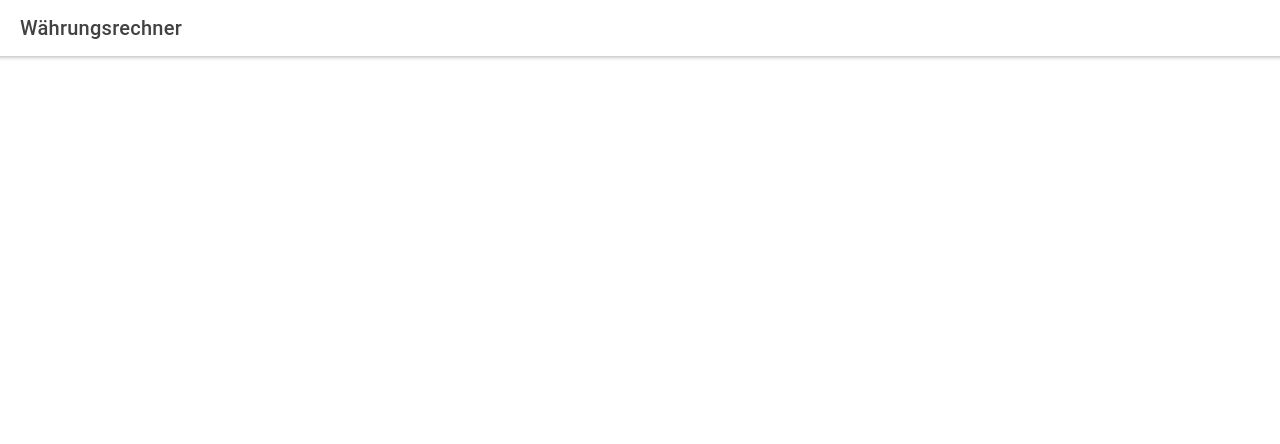
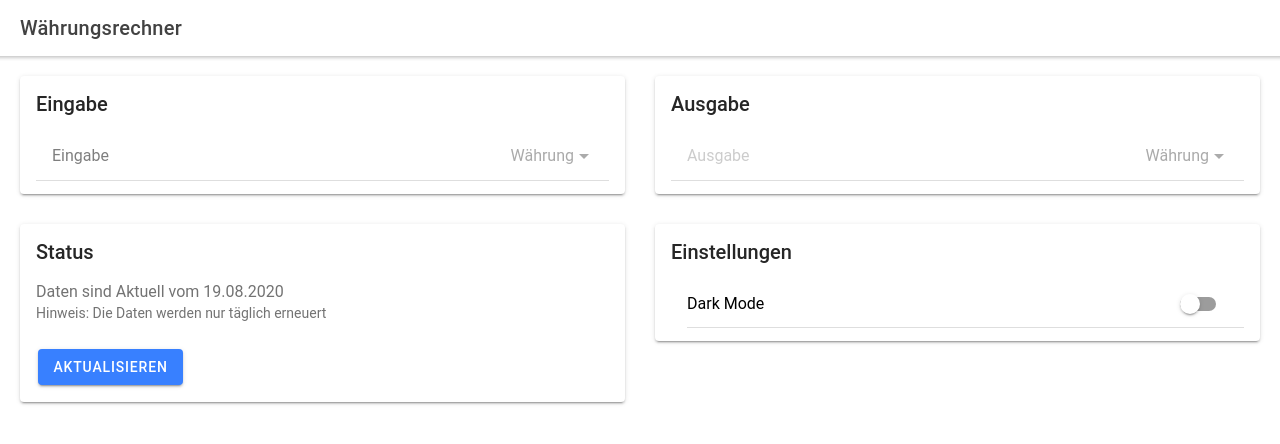
Before and after one commit to markxoe/Waehrungsrechner, a React (Create React App) app: page /home in a window 1280 px wide. Shown: the top 444 px of the page. Built offline with nearby package versions, Linux system fonts and the light colour scheme.

Commit message:
+ Layout

```diff
--- a/src/pages/Home.tsx
+++ b/src/pages/Home.tsx
@@ -4,15 +4,48 @@ import {
   IonPage,
   IonTitle,
   IonToolbar,
+  IonItem,
+  IonGrid,
+  IonRow,
+  IonCard,
+  IonCardHeader,
+  IonCardTitle,
+  IonCol,
+  IonCardContent,
+  IonSelect,
+  IonInput,
+  IonSlide,
+  IonLabel,
+  IonButton,
+  IonText,
+  IonToggle,
+  IonSelectOption,
+  IonProgressBar,
 } from "@ionic/react";
-import React from "react";
+import React, { useState } from "react";
 
 const Home: React.FC = () => {
+  const waehrungen = ["EUR", "USD"];
+
+  const [isloading, setisloading] = useState(false);
+
+  const getAka = (inp: string) => {
+    switch (inp) {
+      case "EUR":
+        return "Euro";
+      case "USD":
+        return "US Dollar";
+      default:
+        return "Mmh";
+    }
+  };
+
   return (
     <IonPage>
       <IonHeader>
         <IonToolbar>
           <IonTitle>Währungsrechner</IonTitle>
+          <IonProgressBar hidden={!isloading} type="indeterminate" />
         </IonToolbar>
       </IonHeader>
       <IonContent>
@@ -21,6 +54,113 @@ const Home: React.FC = () => {
             <IonTitle size="large">Währungsrechner</IonTitle>
           </IonToolbar>
         </IonHeader>
+        <IonGrid>
+          <IonRow>
+            <IonCol sizeMd="6" size="12">
+              <IonCard>
+                <IonCardHeader>
+                  <IonCardTitle>Eingabe</IonCardTitle>
+                </IonCardHeader>
+                <IonCardContent>
+                  <IonItem>
+                    <IonInput placeholder="Eingabe" />
+                    <IonSelect
+                      interfaceOptions={{
+                        header: "Währung",
+                      }}
+                      placeholder="Währung"
+                      cancelText="Ne, lass"
+                      okText="Ja, OK"
+                    >
+                      {waehrungen.map((e) => (
+                        <IonSelectOption value={e}>{getAka(e)}</IonSelectOption>
+                      ))}
+                    </IonSelect>
+                  </IonItem>
+                </IonCardContent>
+              </IonCard>
+            </IonCol>
+            <IonCol hidden={true} sizeMd="6" size="12">
+              <IonCard>
+                <IonCardHeader>
+                  <IonCardTitle>Eingabe</IonCardTitle>
+                </IonCardHeader>
+                <IonCardContent>
+                  <IonInput placeholder="Eingabe" />
+
+                  <IonSelect
+                    interfaceOptions={{
+                      header: "Währung",
+                    }}
+                    placeholder="Währung"
+                    cancelText="Ne, lass"
+                    okText="Ja, OK"
+                  >
+                    {waehrungen.map((e) => (
+                      <IonSelectOption value={e}>{getAka(e)}</IonSelectOption>
+                    ))}
+                  </IonSelect>
+                </IonCardContent>
+              </IonCard>
+            </IonCol>
+            <IonCol sizeMd="6" size="12">
+              <IonCard>
+                <IonCardHeader>
+                  <IonCardTitle>Ausgabe</IonCardTitle>
+                </IonCardHeader>
+                <IonCardContent>
+                  <IonItem>
+                    <IonInput placeholder="Ausgabe" disabled={true} />
+                    <IonSelect
+                      interfaceOptions={{
+                        header: "Währung",
+                        translucent: true,
+                      }}
+                      placeholder="Währung"
+                      cancelText="Ne, lass"
+                      okText="Ja, OK"
+                    >
+                      {waehrungen.map((e) => (
+                        <IonSelectOption value={e}>{getAka(e)}</IonSelectOption>
+                      ))}
+                    </IonSelect>
+                  </IonItem>
+                </IonCardContent>
+              </IonCard>
+            </IonCol>
+            <IonCol sizeMd="6" size="12">
+              <IonCard>
+                <IonCardHeader>
+                  <IonCardTitle>Status</IonCardTitle>
+                </IonCardHeader>
+                <IonCardContent>
+                  <h2>Daten sind Aktuell vom 19.08.2020</h2>
+                  <IonText>
+                    Hinweis: Die Daten werden nur täglich erneuert
+                  </IonText>
+                  <br />
+                  <br />
+                  <IonButton onClick={() => setisloading((e) => !e)}>
+                    Aktualisieren
+                  </IonButton>
+                </IonCardContent>
+              </IonCard>
+            </IonCol>
+            <IonCol>
+              <IonCard>
+                <IonCardHeader>
+                  <IonCardTitle>Einstellungen</IonCardTitle>
+                </IonCardHeader>
+                <IonCardContent>
+                  <IonItem>
+                    <IonLabel>Dark Mode</IonLabel>
+                    <IonToggle color="medium" />
+                  </IonItem>
+                </IonCardContent>
+              </IonCard>
+            </IonCol>
+          </IonRow>
+        </IonGrid>
       </IonContent>
     </IonPage>
   );
```
